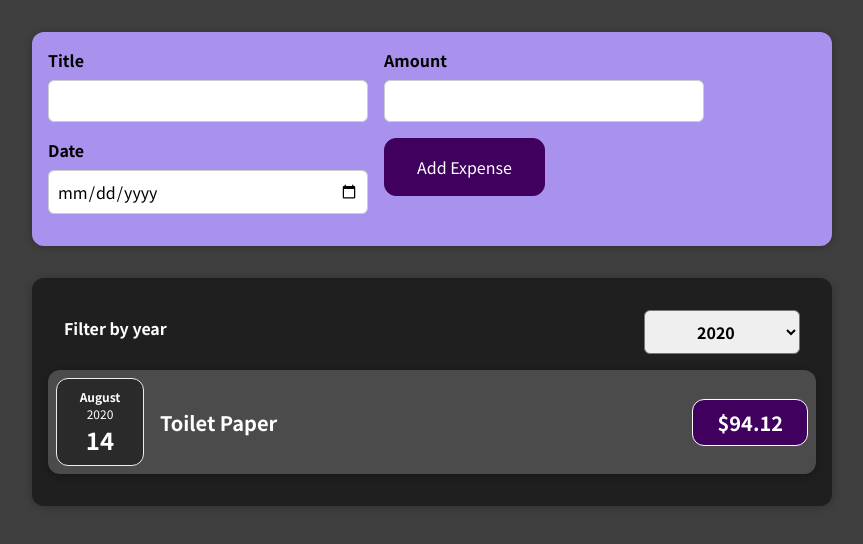
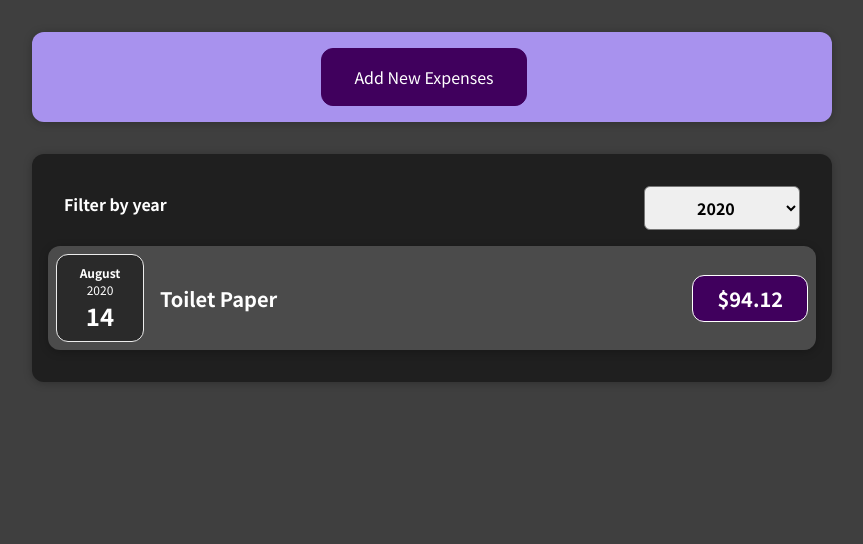
Before and after one commit to pkumars397/react-sharpener, a React (Create React App) app in the folder my-app/: page / in a window 1280 px wide. Shown: the top 544 px of the page, without its empty margins (208-1071 px from the left). Built offline with nearby package versions, Linux system fonts and the light colour scheme.

Commit message:
done the conditional rendering of the form

```diff
--- a/my-app/src/components/newExpense/ExpenseForm.js
+++ b/my-app/src/components/newExpense/ExpenseForm.js
@@ -73,6 +73,9 @@ const ExpenseForm = (props) => {
           />
         </div>
         <div className="new-expense__actions">
+          <button type="button" onClick={props.onCancel}>
+            Cancel
+          </button>
           <button type="submit">Add Expense </button>
         </div>
       </div>
--- a/my-app/src/components/newExpense/NewExpense.js
+++ b/my-app/src/components/newExpense/NewExpense.js
@@ -1,19 +1,37 @@
-import React from "react";
+import React, { useState } from "react";
 import ExpenseForm from "./ExpenseForm";
 
 import "./NewExpense.css";
 
 const NewExpense = (props) => {
+  const [isEditing, setIsEditing] = useState(false);
   const onSaveExpenseDataHandler = (expenseData) => {
     expenseData = {
       ...expenseData,
       id: Math.random(),
     };
     props.onAddExpense(expenseData);
+    setIsEditing(false);
+  };
+  const startEditingHandler = () => {
+    setIsEditing(true);
+  };
+  const stopEditingHandler = () => {
+    setIsEditing(false);
   };
   return (
     <div className="new-expense">
-      <ExpenseForm onSaveExpenseData={onSaveExpenseDataHandler} />
+      {!isEditing && (
+        <button type="button" onClick={startEditingHandler}>
+          Add New Expenses
+        </button>
+      )}
+      {isEditing && (
+        <ExpenseForm
+          onSaveExpenseData={onSaveExpenseDataHandler}
+          onCancel={stopEditingHandler}
+        />
+      )}
     </div>
   );
 };
```
